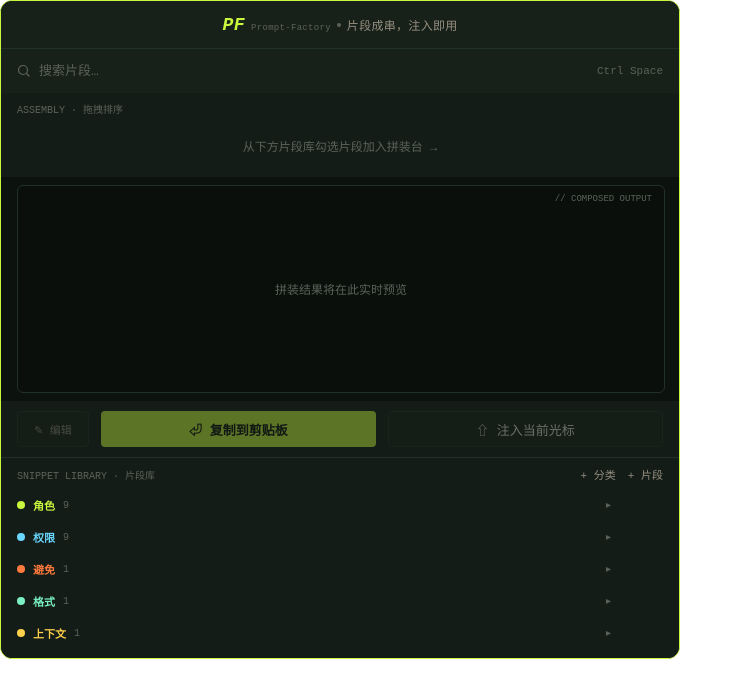
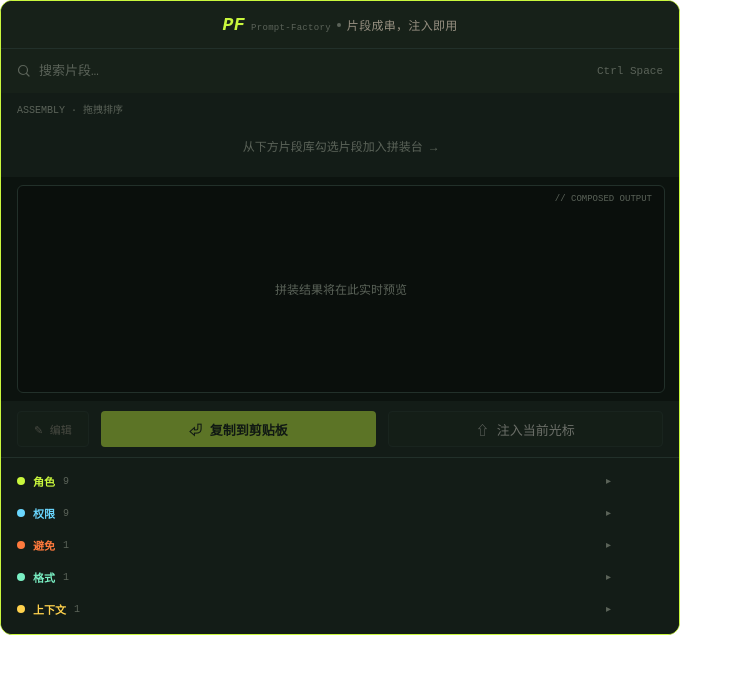
Before and after one commit to Real102/prompt-factory, a React (Vite) app: page / in a window 1280 px wide. Shown: the top 698 px of the page, without its empty margins (0-743 px from the left). Built offline with nearby package versions, Linux system fonts and the light colour scheme.

Commit message:
feat(ui): 片段库分类编辑器入口适配

```diff
--- a/src/components/SnippetLibrary/SnippetLibrary.module.css
+++ b/src/components/SnippetLibrary/SnippetLibrary.module.css
@@ -226,7 +226,7 @@
 .list {
   flex: 1;
   overflow-y: auto;
-  padding: 0 16px 8px;
+  padding: 8px 16px 8px;
 }
 
 .group {
--- a/src/components/SnippetLibrary/SnippetLibrary.tsx
+++ b/src/components/SnippetLibrary/SnippetLibrary.tsx
@@ -16,12 +16,12 @@ function SnippetLibrary() {
   const addToAssembly = useAssemblyStore((s) => s.addToAssembly);
   const removeFromAssembly = useAssemblyStore((s) => s.removeFromAssembly);
   const isLocked = useAssemblyStore((s) => s.isLocked);
-  const toggleSnippetEditor = useUIStore((s) => s.toggleSnippetEditor);
   const startEditSnippet = useUIStore((s) => s.startEditSnippet);
+  const showCategoryEditor = useUIStore((s) => s.showCategoryEditor);
+  const setShowCategoryEditor = useUIStore((s) => s.setShowCategoryEditor);
   const deleteSnippet = useSnippetStore((s) => s.deleteSnippet);
 
   const [collapsed, setCollapsed] = useState<Record<string, boolean>>({});
-  const [newCatMode, setNewCatMode] = useState(false);
   const [newCatName, setNewCatName] = useState('');
   const [newCatColor, setNewCatColor] = useState(CATEGORY_COLOR_POOL[0]);
   const [editingCatId, setEditingCatId] = useState<string | null>(null);
@@ -77,7 +77,7 @@ function SnippetLibrary() {
     void addCategory(newCatName.trim(), newCatColor);
     setNewCatName('');
     setNewCatColor(CATEGORY_COLOR_POOL[0]);
-    setNewCatMode(false);
+    setShowCategoryEditor(false);
   }
 
   function startEditCategory(cat: CategoryMeta) {
@@ -104,19 +104,8 @@ function SnippetLibrary() {
 
   return (
     <div className={`${styles.library} ${isLocked ? styles.locked : ''}`}>
-      <div className={styles.header}>
-        <span className={styles.title}>SNIPPET LIBRARY · 片段库</span>
-        <div className={styles.headerBtns}>
-          <button type="button" className={styles.addBtn} onClick={() => setNewCatMode(true)}>
-            + 分类
-          </button>
-          <button type="button" className={styles.addBtn} onClick={toggleSnippetEditor}>
-            + 片段
-          </button>
-        </div>
-      </div>
       <div className={styles.list}>
-        {newCatMode && (
+        {showCategoryEditor && (
           <div className={styles.catEditRow}>
             <input
               className={styles.catNameInput}
@@ -138,7 +127,7 @@ function SnippetLibrary() {
             <button
               type="button"
               className={styles.catCancelBtn}
-              onClick={() => { setNewCatMode(false); setNewCatName(''); }}
+              onClick={() => { setShowCategoryEditor(false); setNewCatName(''); }}
             >
               ✕
             </button>
@@ -326,7 +315,7 @@ function SnippetLibrary() {
             </div>
           );
         })}
-        {categories.length === 0 && !newCatMode && (
+        {categories.length === 0 && !showCategoryEditor && (
           <div className={styles.emptyCat}>点击「+ 分类」创建第一个分类</div>
         )}
       </div>
```
